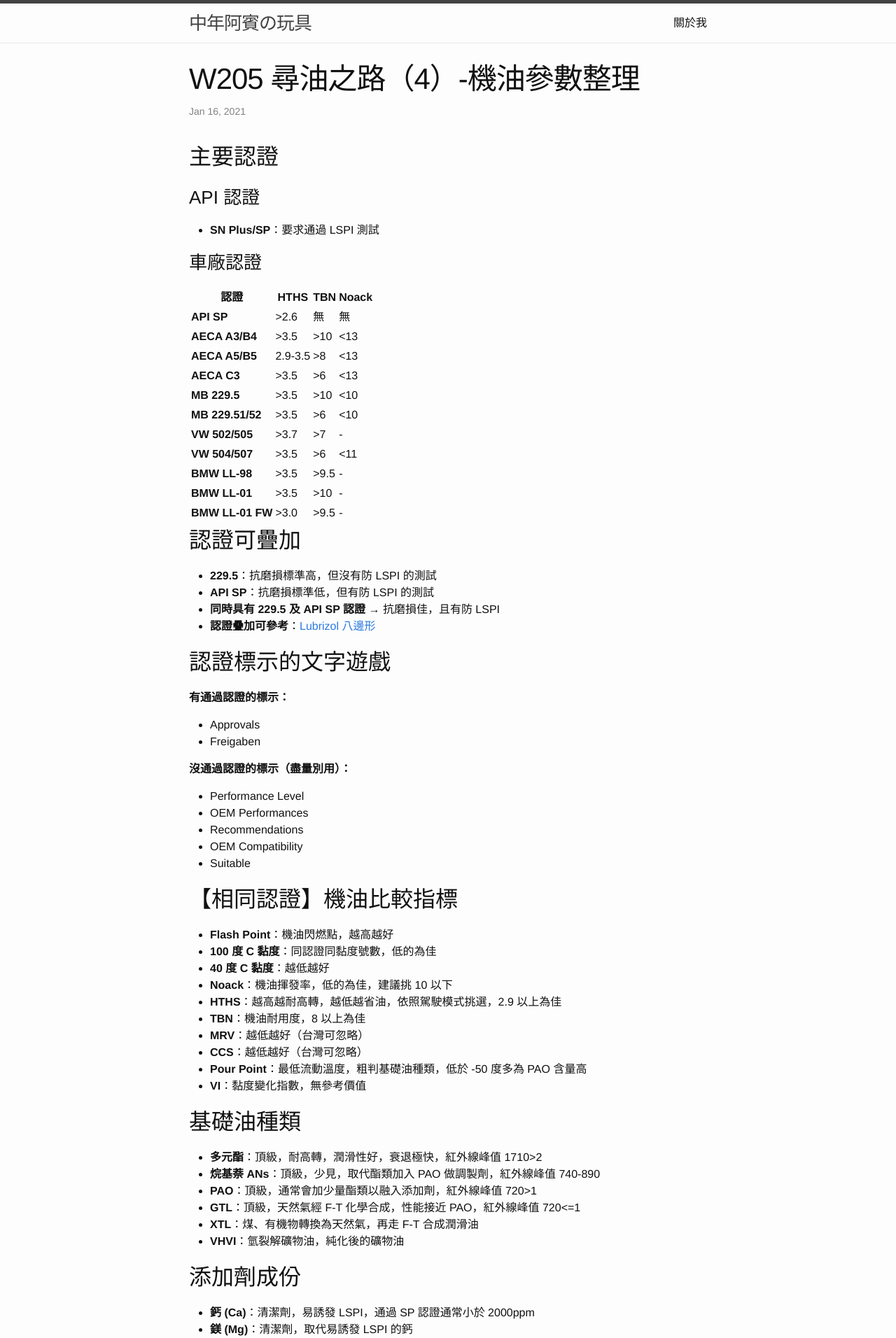
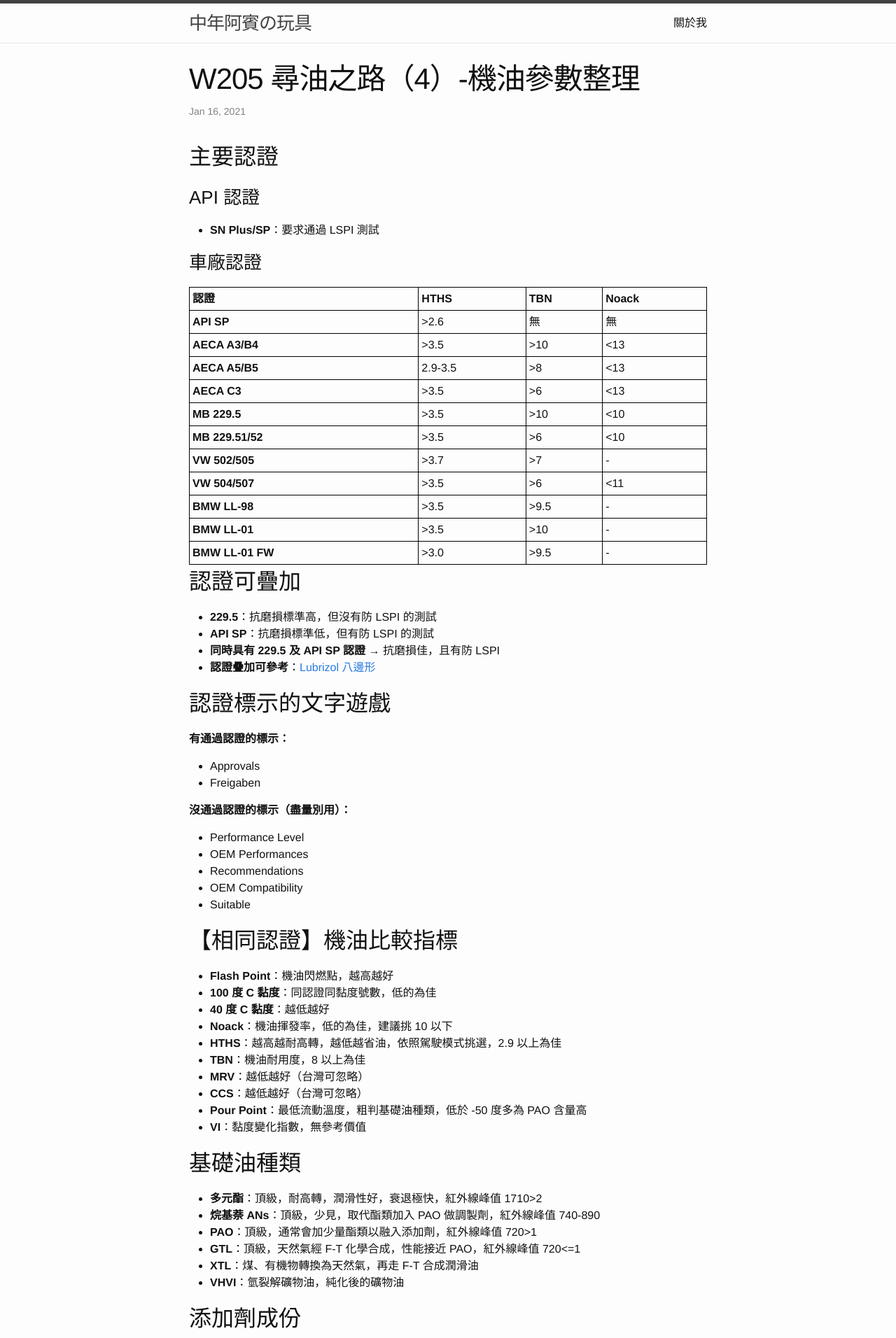
Before and after one commit to 1stbenz/1stbenz.github.io, a Jekyll site: the page built from _posts/2021-01-16-oil-parameter.md, in a window 1280 px wide. Shown: the top 1912 px of the page at 70% size. Built offline with Jekyll 4.4.1, drawn with Linux system fonts in a browser that asks for light colours.

Commit message:
Update _base.scss

```diff
--- a/_sass/_base.scss
+++ b/_sass/_base.scss
@@ -47,6 +47,16 @@ img {
     max-width: 100%;
 }
 
+table {
+    border-collapse: collapse;
+    width: 100%;
+}
+
+th, td {
+    border: 1px solid black;
+    padding: 4px;
+    text-align: left;
+}
 
 
 /**
```
